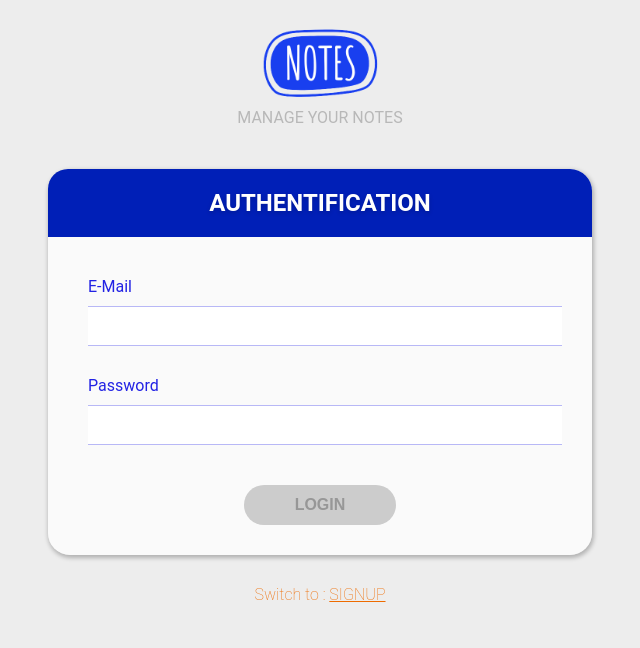
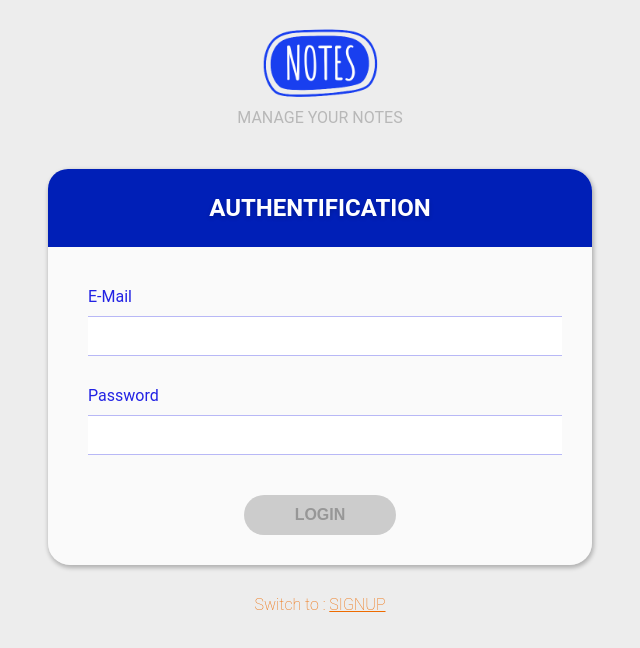
Before and after one commit to Hdaydich/note-manager, a React (Create React App) app: page / in a window 1280 px wide. Shown: the top 648 px of the page, without its empty margins (320-960 px from the left). Built offline with nearby package versions, Linux system fonts and the light colour scheme.

Commit message:
Update style.module.css

```diff
--- a/src/pages/Authentification/style.module.css
+++ b/src/pages/Authentification/style.module.css
@@ -7,6 +7,7 @@
       height: 100%;
       margin: 0px auto;
       margin-top: 30px;
+    padding-top:0px;
 
     }
   .h1{
@@ -20,9 +21,9 @@
     text-shadow: 0px 2px 4px rgba(0, 0, 0, 0.167);
     margin-bottom: 20px;
     font-size: 16px;
-    margin-top: -20px;
     margin-left: -20px;
     margin-right: -20px;
+    padding:5px;
 
   }
     .icon {
```
